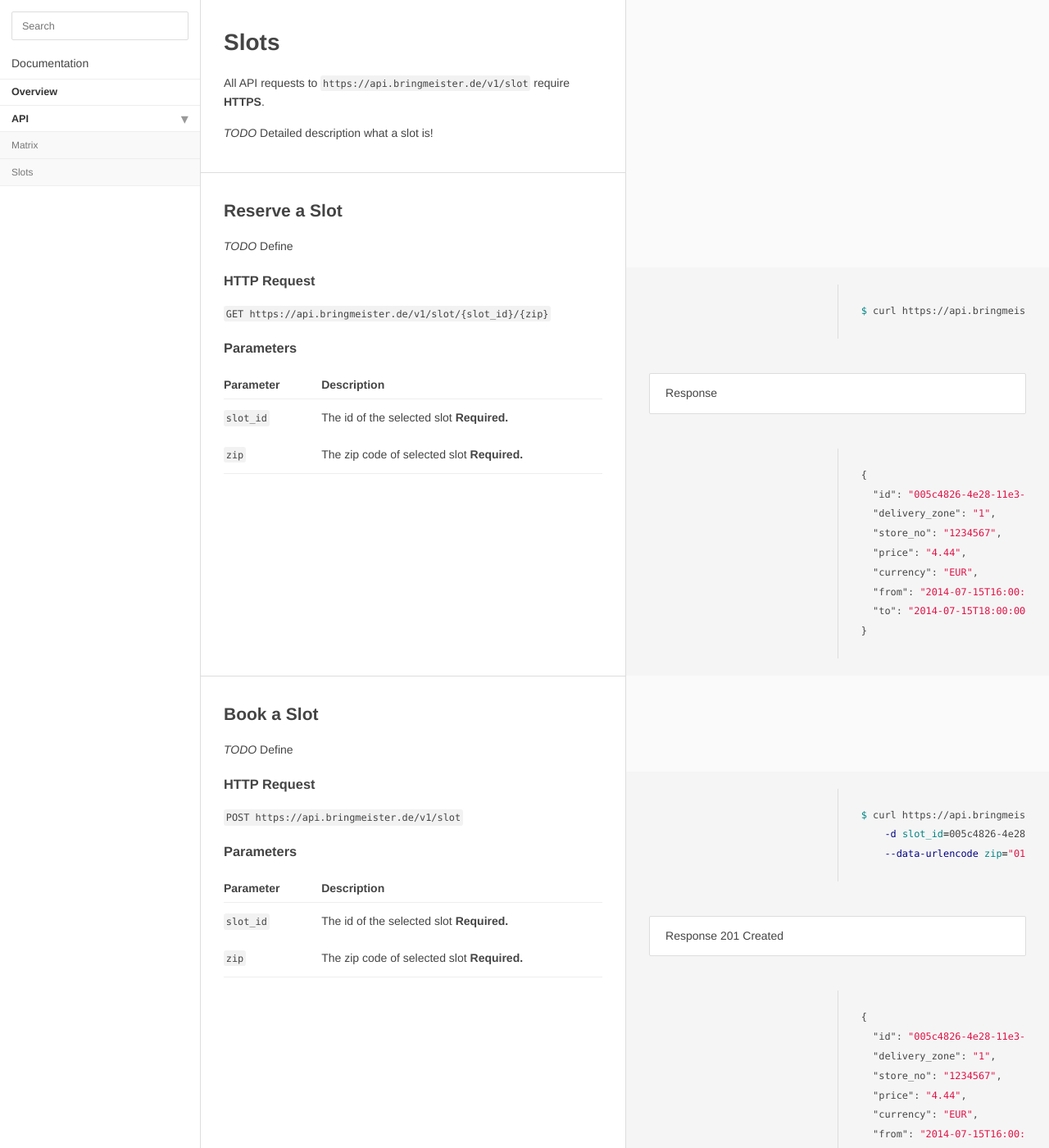
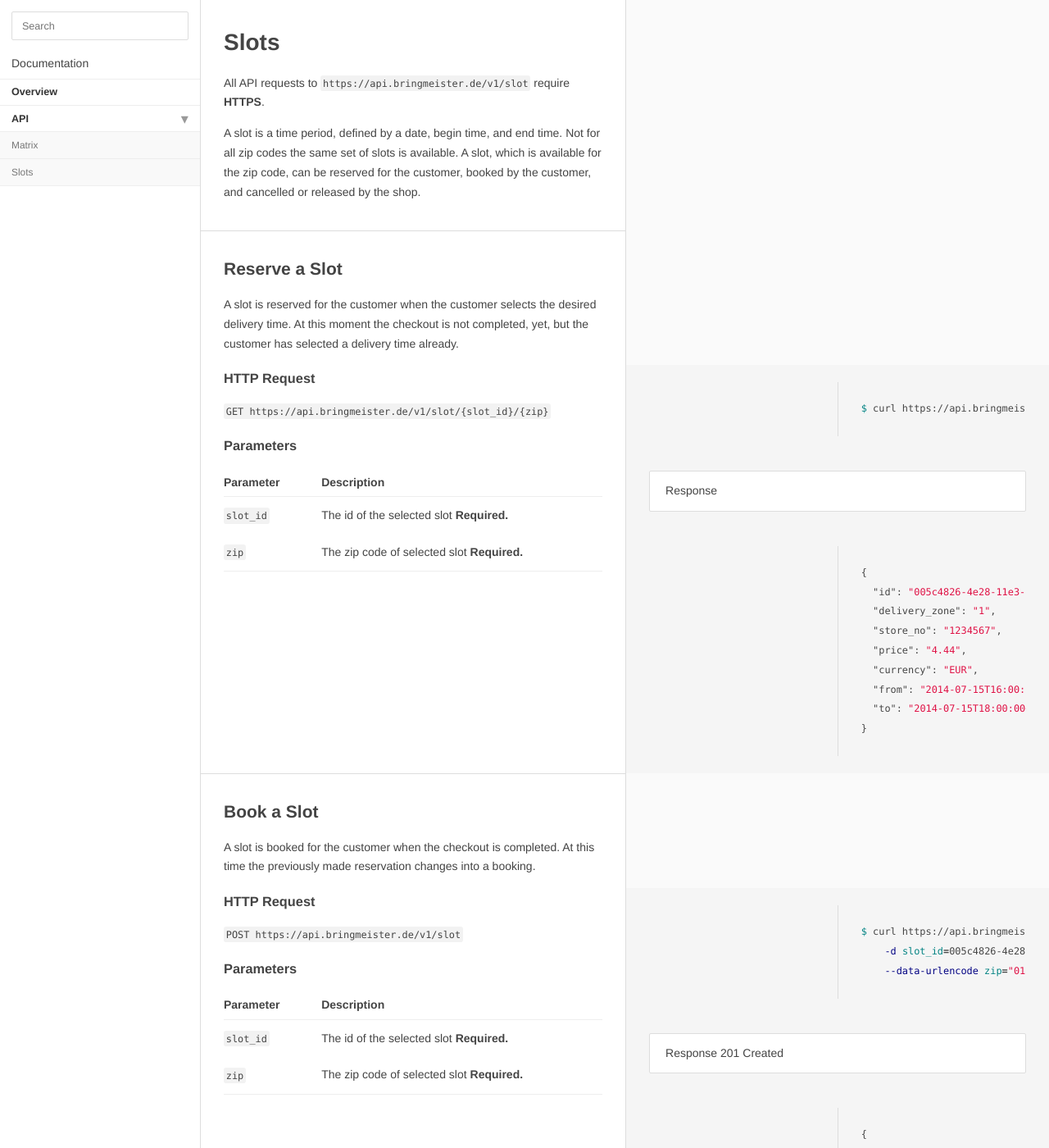
Before and after one commit to bringmeister/bm-doc-api-timecapacity, a Jekyll site: the page built from api/slot.md, in a window 1280 px wide and 1400 px high. Shown: the whole window at 82% size. Built offline with Jekyll 4.4.1, drawn with Linux system fonts in a browser that asks for light colours; Markdown is read by kramdown in place of the engine named in the settings; some of the changed text lies outside the part shown.

Commit message:
updates in descriptions

````diff
--- a/api/slot.md
+++ b/api/slot.md
@@ -8,11 +8,17 @@ title: Slots
 
 All API requests to `{{ site.bringmeister.api }}/slot` require __HTTPS__.
 
-_TODO_ Detailed description what a slot is!
+A slot is a time period, defined by a date, begin time, and end time.
+Not for all zip codes the same set of slots is available.
+A slot, which is available for the zip code, can be reserved for the customer,
+booked by the customer, and cancelled or released by the shop.
 
 ## Reserve a Slot
 
-_TODO_ Define
+A slot is reserved for the customer when the customer selects the
+desired delivery time. At this moment the checkout is not completed,
+yet, but the customer has selected a delivery time already.
+
 
 ```sh
 $ curl {{ site.bringmeister.api }}/slot/005c4826-4e28-11e3-a675-d43d7eece53d/12345
@@ -47,7 +53,9 @@ Parameter      | Description
 
 ## Book a Slot
 
-_TODO_ Define
+A slot is booked for the customer when the checkout is completed.
+At this time the previously made reservation changes into a booking.
+
 
 ```sh
 $ curl {{ site.bringmeister.api }}/slot \
@@ -83,7 +91,9 @@ Parameter      | Description
 
 ## Cancel a Slot
 
-_TODO_ Define
+A cancellation must be made when the customer cancels a
+previously made booking. Only complete bookings can be cancelled.
+
 
 ```sh
 $ curl {{ site.bringmeister.api }}/slot/005c4826-4e28-11e3-a675-d43d7eece53d
@@ -108,7 +118,11 @@ Parameter      | Description
 
 ## Release a Slot
 
-_TODO_ Define
+A slot which is reserved for a customer has to be released
+after a fixed time period, if the customer did not complete
+the checkout by then. If the customer does not complete the
+checkout, the slot must be available again for new reservations.
+
 
 ```sh
 $ curl {{ site.bringmeister.api }}/slot/005c4826-4e28-11e3-a675-d43d7eece53d/12345
````
Also changed, not shown: api/matrix.md (+3 -1 lines).
